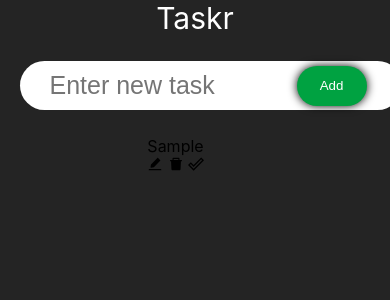
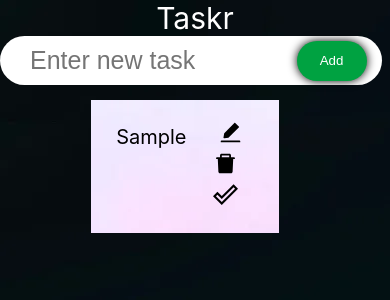
Before and after one commit to Dishan-Chalana/TASKR, a React (Create React App) app in the folder taskr/: page / in a window 390 px wide. Both pictures are taken after typing "Sample" into the empty fields and a click on the button "Add". Shown: the top 300 px of the page. Built offline with nearby package versions, Linux system fonts and the light colour scheme.

Commit message:
Edit, Delete, Done functionality
- Edit, Delete, Done Functions are initialized at SingleTodo.tsx

```diff
--- a/taskr/src/App.css
+++ b/taskr/src/App.css
@@ -3,14 +3,12 @@
   height: 100vh;
   align-items: center;
   text-align: center;
-  background-color: rgb(36, 36, 36);
-
+  background-image: url('./img/bg.webp');
 
 
 }
 
 .heading {
   color: #ffffff;
-
   font-size: 30px;
 }
--- a/taskr/src/components/SingleTodo.tsx
+++ b/taskr/src/components/SingleTodo.tsx
@@ -1,7 +1,11 @@
-import React from 'react'
+import React, { useState ,useRef,useEffect } from 'react'
 import { Todo } from '../model'
-import {AiFillEdit ,AiFillDelete,} from 'react-icons/ai';
-import {MdDoneOutline} from 'react-icons/md';
+import { AiFillEdit, AiFillDelete, } from 'react-icons/ai';
+import { MdDoneOutline } from 'react-icons/md';
+import "./styles.css"
+import TodoList from './TodoList';
+
+
 
 type Props = {
     todo: Todo;
@@ -10,15 +14,65 @@ type Props = {
 };
 
 
-const SingleTodo = ({todo,todos,setTodos} : Props) => {
+const SingleTodo = ({ todo, todos, setTodos }: Props) => {
+
+    const [edit, setEdit] = useState<boolean>(false);  //keep track of text and edit state of todos
+    const [editTodo, setEditTodo] = useState<string>(todo.todo);
+
+    const handleDone = (id: number) => { //done function
+        setTodos(todos.map((todo) =>
+            todo.id === id ? { ...todo, isDone: !todo.isDone } : todo
+        ))
+    };
+
+    const handleDelete = (id: number) => { //delete function
+        setTodos(todos.filter((todo) => todo.id !== id));
+    };
+
+    const handleEdit = (e:React.FormEvent, id:number) => { //edit function
+        e.preventDefault();
+
+        setTodos(todos.map((todo) =>
+            todo.id === id ? { ...todo, todo:editTodo } : todo
+        ));
+
+        setEdit(false);
+    };
+
+    const inputRef = useRef<HTMLInputElement>(null); //automatic focus to edit text box
+
+    useEffect(() => {
+      inputRef.current?.focus();
+    },[edit]);
+
+
     return (
-    <form className='todos-single'>
+        <form className='todos-single' onSubmit={(e)=> handleEdit(e,todo.id)}>
+            {edit ? (
+                    <input
+                    ref = {inputRef}
+                    className='todos-single-text'
+                    value={editTodo}
+                    onChange={(e)=> setEditTodo(e.target.value)}/>
+                ) : todo.isDone ? (
+                    <s className='todos-single-text'> {todo.todo} </s>
+                ) : (
                     <span className='todos-single-text'> {todo.todo} </span>
+                )}
+
+
 
             <div>
-            <span className='icon'> <AiFillEdit/> </span>
-            <span className='icon'><AiFillDelete/></span>
-            <span className='icon'> <MdDoneOutline/></span>
+                <span className='icon'
+                    onClick={() => {
+                        if (!edit && !todo.isDone) { //only can edit when isDone is false
+                            setEdit(!edit)
+                        }
+                    }}
+                >
+                    <AiFillEdit /> </span>
+                <span className='icon' onClick={() => handleDelete(todo.id)}><AiFillDelete /></span>
+                <span className='icon' onClick={() => handleDone(todo.id)}> <MdDoneOutline /></span>
 
             </div>
         </form>
--- a/taskr/src/components/styles.css
+++ b/taskr/src/components/styles.css
@@ -1,9 +1,12 @@
+
 .input {
     display: flex;
     width: 90%;
     align-items: center;
     position: relative;
-    margin: 3vh 5vw;
+    text-align: center;
+
+
 }
 
 .input-box {
@@ -47,3 +50,52 @@
     flex-wrap: wrap;
     justify-content: space-evenly;
 }
+
+.todos-single {
+    display: flex;
+    width: 30%;
+    padding: 20px;
+    background-image: url('../img/todo-item-bg.webp');
+    margin-top: 15px;
+
+
+}
+
+.todos-single-text {
+    flex:1;
+    padding: 5px;
+    border: none;
+    font-size: 20px;
+}
+
+.icon {
+    margin-left: 10px;
+    font-size: 25px;
+    cursor: pointer;
+}
+
+@media(max-width:700px) {
+    .input{
+        width: 95%;
+    }
+
+    .todos {
+        width:95%;
+    }
+
+    .todos-single {
+        width: 100%;
+    }
+
+    .todos-single-text {
+        width: 100%;
+    }
+}
+
+@media(max-width:700px) {
+    .todos-single {
+        width: 40%;
+    }
+
+
+}
```
Also changed, not shown: taskr/src/img/bg.webp (added), taskr/src/img/todo-item-bg.webp (added). Lines whose indentation alone changed are shown as unchanged.
